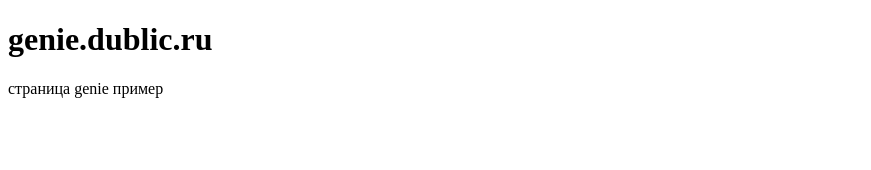
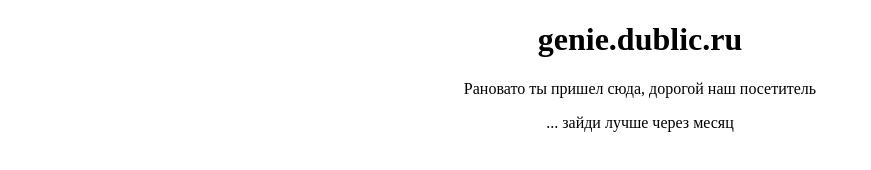
Before and after one commit to Sofcom/genie_dublic_ru, a plain HTML site: page index.html in a window 1280 px wide. Shown: the whole page, without its empty margins (0-871 px from the left). Drawn offline with Linux system fonts and the light colour scheme.

Commit message:
Update index.html

```diff
--- a/index.html
+++ b/index.html
@@ -2,11 +2,13 @@
 <html>
 <head>
 <meta charset="UTF-8">
-<title>genie.dublic.ru</title>
+<title>Genie Dublic</title>
 
 </head>
 <body>
-<h1>genie.dublic.ru</h1>
-<p>страница genie пример</p>
+<h1 align="center"></h1>
+<h1 align="center">genie.dublic.ru</h1>
+<p align="center">Рановато ты пришел сюда, дорогой наш посетитель</p>
+<p align="center">... зайди лучше через месяц</p>
 </body>
 </html>
```
